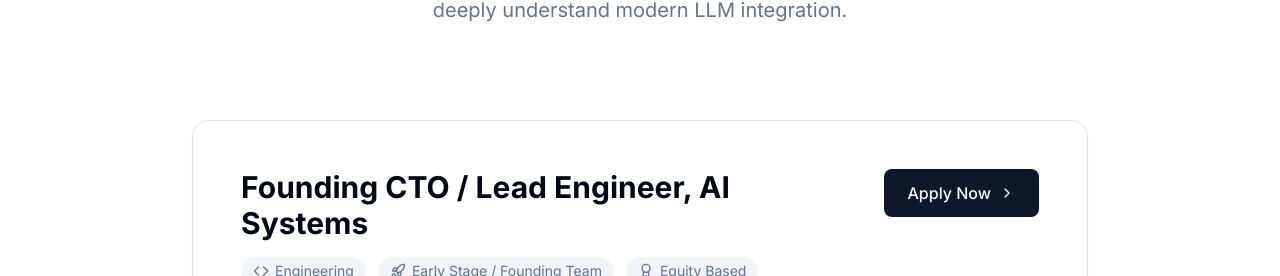
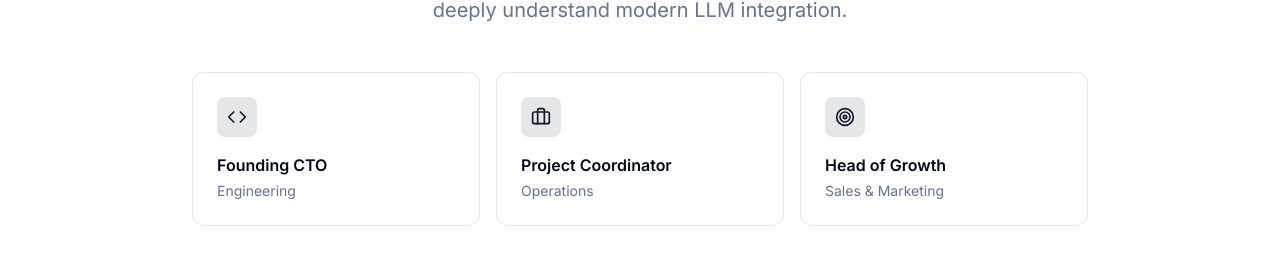
Before and after one commit to senskorea/InsightMatchesWebsite, a React (Vite) app: page /careers in a window 1280 px wide. Shown: the part 260-536 px from the top of the page. Built offline with nearby package versions, Linux system fonts and the light colour scheme; no server answers; what @lovable.dev/cloud-auth-js would draw is missing.

Commit message:
feat: add quick navigation job cards to careers hero section

```diff
--- a/src/pages/Careers.tsx
+++ b/src/pages/Careers.tsx
@@ -28,6 +28,42 @@ const Careers = () => {
           <p className="text-xl text-muted-foreground max-w-2xl mx-auto">
             We are looking for passionate builders who thrive in ambiguity and deeply understand modern LLM integration.
           </p>
+
+          {/* Quick Nav Cards */}
+          <div className="grid grid-cols-1 md:grid-cols-3 gap-4 mt-12 max-w-4xl mx-auto text-left">
+            <button
+              onClick={() => document.getElementById('cto')?.scrollIntoView({behavior: 'smooth'})}
+              className="p-6 rounded-xl bg-card border border-border hover:border-primary/50 transition-all hover:-translate-y-1 hover:shadow-md group text-left flex flex-col items-start"
+            >
+              <div className="w-10 h-10 rounded-lg bg-primary/10 text-primary flex items-center justify-center mb-4 group-hover:scale-110 transition-transform">
+                <Code className="w-5 h-5" />
+              </div>
+              <h3 className="font-semibold text-foreground mb-1">Founding CTO</h3>
+              <p className="text-sm text-muted-foreground">Engineering</p>
+            </button>
+
+            <button
+              onClick={() => document.getElementById('project-coordinator')?.scrollIntoView({behavior: 'smooth'})}
+              className="p-6 rounded-xl bg-card border border-border hover:border-primary/50 transition-all hover:-translate-y-1 hover:shadow-md group text-left flex flex-col items-start"
+            >
+              <div className="w-10 h-10 rounded-lg bg-primary/10 text-primary flex items-center justify-center mb-4 group-hover:scale-110 transition-transform">
+                <Briefcase className="w-5 h-5" />
+              </div>
+              <h3 className="font-semibold text-foreground mb-1">Project Coordinator</h3>
+              <p className="text-sm text-muted-foreground">Operations</p>
+            </button>
+
+            <button
+              onClick={() => document.getElementById('head-of-growth')?.scrollIntoView({behavior: 'smooth'})}
+              className="p-6 rounded-xl bg-card border border-border hover:border-primary/50 transition-all hover:-translate-y-1 hover:shadow-md group text-left flex flex-col items-start"
+            >
+              <div className="w-10 h-10 rounded-lg bg-primary/10 text-primary flex items-center justify-center mb-4 group-hover:scale-110 transition-transform">
+                <Target className="w-5 h-5" />
+              </div>
+              <h3 className="font-semibold text-foreground mb-1">Head of Growth</h3>
+              <p className="text-sm text-muted-foreground">Sales & Marketing</p>
+            </button>
+          </div>
         </div>
       </section>
 
```
